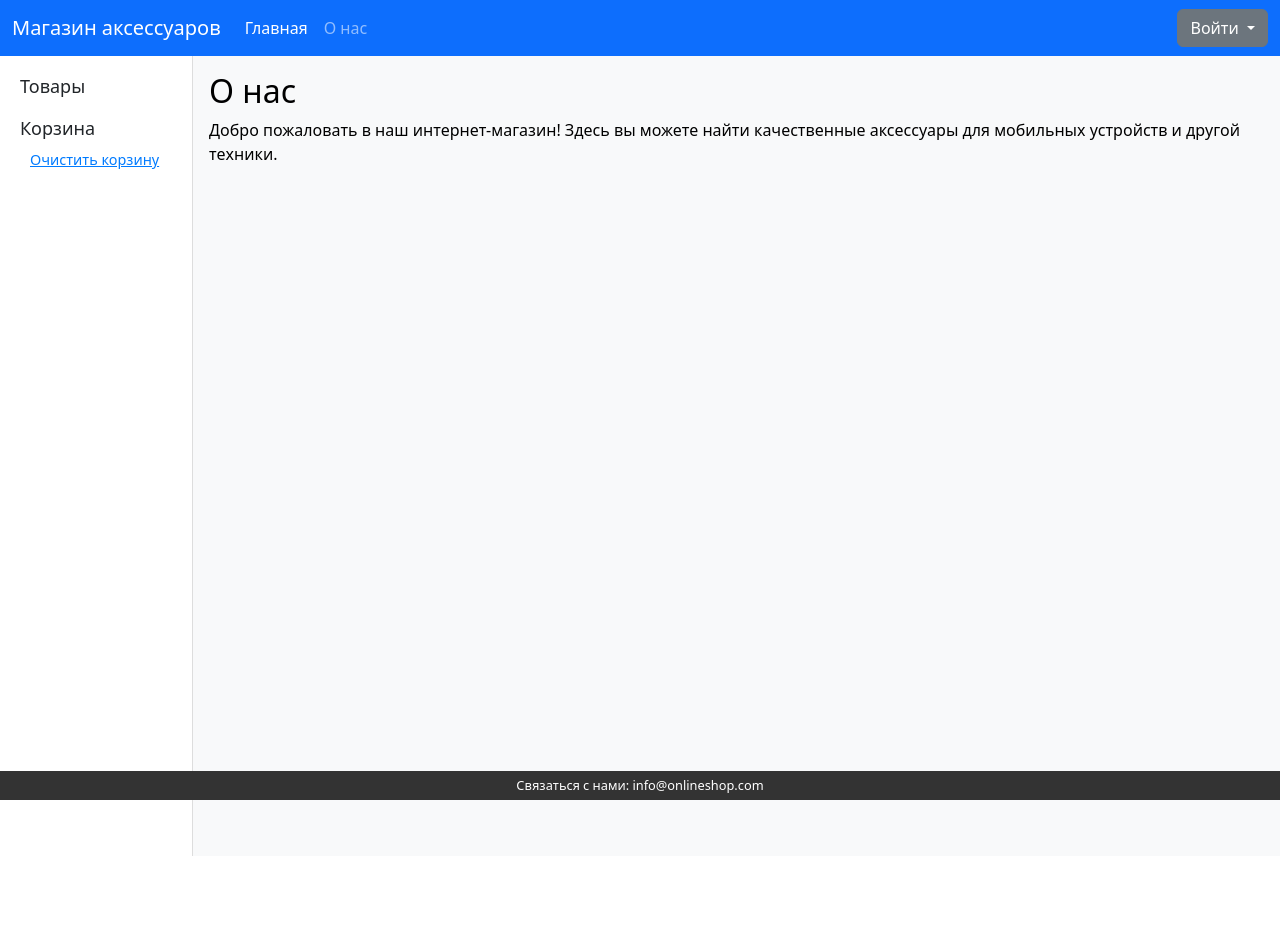
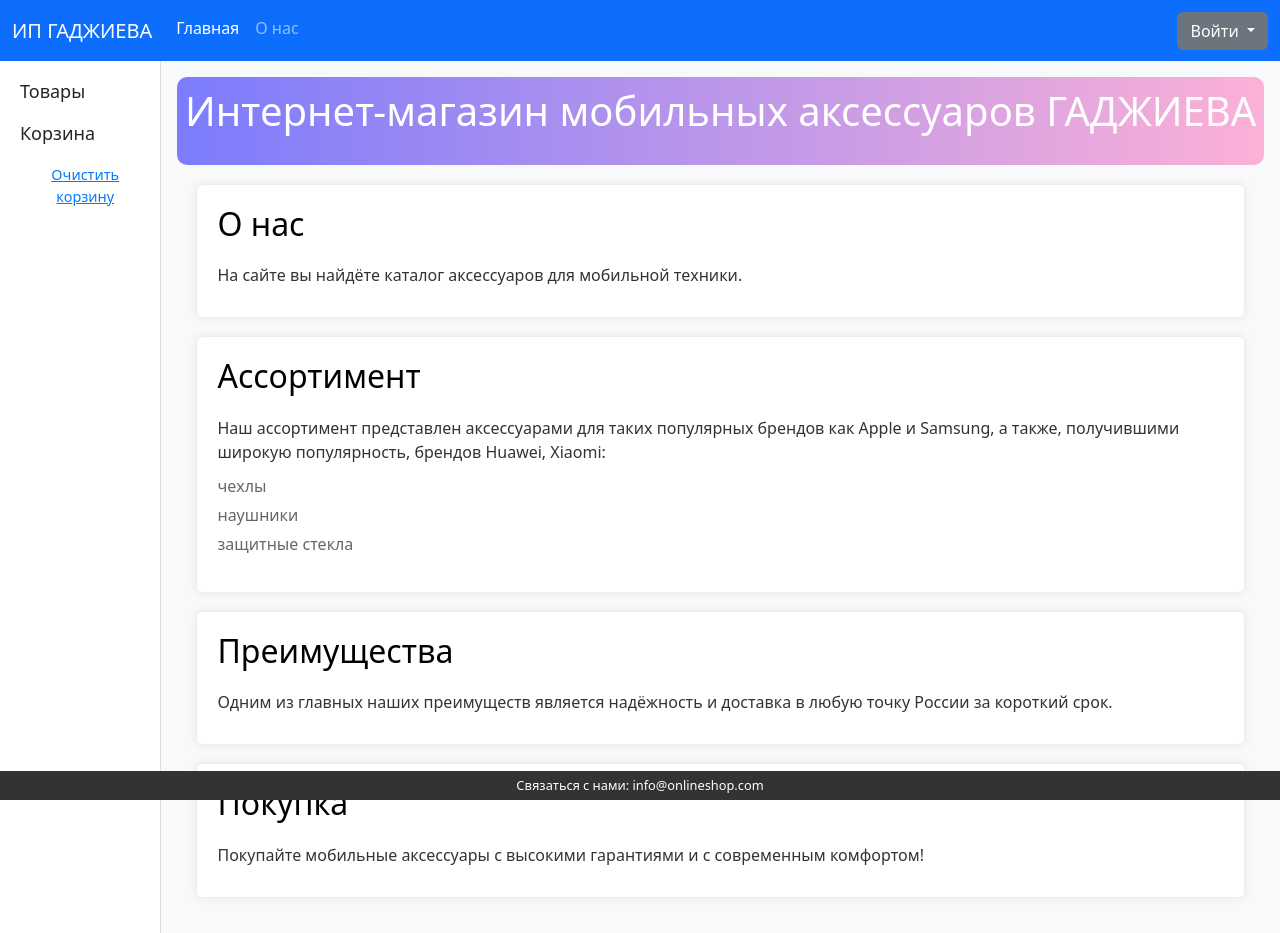
Before and after one commit to DarkGolly/online_shop, a website: page public/index.html in a window 1280 px wide. Before the commit the page ends 856 px from the top, so only its background shows below. Drawn offline with nearby package versions, Linux system fonts and the light colour scheme; no server answers.

Commit message:
changed about's page styles

```diff
--- /dev/null
+++ b/public/css/stylesAbout.css
@@ -0,0 +1,34 @@
+
+h1, h2 {
+    margin-bottom: 20px;
+}
+
+.about-p {
+    margin-bottom: 10px;
+    color: #333;
+}
+
+ul {
+    list-style-type: none;
+    padding: 0;
+}
+
+li {
+    margin-bottom: 5px;
+    color: #666;
+}
+
+.about {
+    margin: 20px;
+    padding: 20px;
+    background-color: white;
+    border-radius: 5px;
+    box-shadow: 0 0 10px rgba(0, 0, 0, 0.1);
+}
+.about-header {
+    background: linear-gradient(to right, rgba(0, 0, 255, 0.5), rgba(255, 105, 180, 0.5));
+    color: white;
+    padding: 10px 0;
+    text-align: center;
+    border-radius: 10px;
+}
--- a/public/index.html
+++ b/public/index.html
@@ -6,25 +6,7 @@
     <title>Аксессуары</title>
     <link rel="stylesheet" href="css/style.css">
     <link href="https://cdn.jsdelivr.net/npm/bootstrap@5.3.3/dist/css/bootstrap.min.css" rel="stylesheet" integrity="sha384-QWTKZyjpPEjISv5WaRU9OFeRpok6YctnYmDr5pNlyT2bRjXh0JMhjY6hW+ALEwIH" crossorigin="anonymous">
-    <!--<style>
-        /* Пользовательские стили */
-        /* Центрирование текста заголовка */
-        .btn-right {
-            position: absolute;
-            right: 0;
-            top: 0;
-            background-color: #007bff;
-            font-size: large;
-        }
-        .btn-exit {
-            position: absolute;
-            right: 80px;
-            top: 0;
-            background-color: #5615f6;
-            font-size: large;
-            display: none;
-        }
-    </style>-->
+    <link rel="stylesheet" href="css/stylesAbout.css">
     <style>
     </style>
 </head>
@@ -32,7 +14,7 @@
 <header>
     <nav class="navbar navbar-expand-lg bg-primary" data-bs-theme="dark">
         <div class="container-fluid">
-            <a class="navbar-brand" href="index.html">Магазин аксессуаров</a>
+            <a class="navbar-brand" href="index.html">ИП ГАДЖИЕВА</a>
             <button class="navbar-toggler" type="button" data-bs-toggle="collapse" data-bs-target="#navbarSupportedContent" aria-controls="navbarSupportedContent" aria-expanded="false" aria-label="Переключатель навигации">
                 <span class="navbar-toggler-icon"></span>
             </button>
@@ -53,8 +35,6 @@
                         <ul class="dropdown-menu">
                             <li><a onclick="onLogIned(event)" id="login" class="dropdown-item btn btn-primary">Войти</a></li>
                             <li><a onclick="onExit(event)" id="exit" class="dropdown-item btn btn-danger">Выйти</a></li>
-                            <!--<button onclick="onLogIned(event)" id="login" class="btn btn-primary btn-right">Войти</button>-->
-                            <!--<button onclick="onExit(event)" id="exit" class="btn-exit">Выйти</button>-->
                         </ul>
                     </div>
                 </form>
@@ -69,7 +49,6 @@
                 <h2>Товары</h2>
                 <ul id="category-list">
                     <!-- Main categories will be dynamically populated here -->
-
                 </ul>
             </section>
             <section id="shopping-cart">
@@ -83,16 +62,36 @@
 
         <main id="content" class="text-bg-light p-3">
             <section id="about">
-                <h2>О нас</h2>
-                <p>Добро пожаловать в наш интернет-магазин! Здесь вы можете найти качественные аксессуары для мобильных устройств и другой техники.</p>
-
+                <header class="about-header">
+                    <h1>Интернет-магазин мобильных аксессуаров ГАДЖИЕВА</h1>
+                </header>
+                <section class="about">
+                    <h2>О нас</h2>
+                    <p class="about-p">На сайте вы найдёте каталог аксессуаров для мобильной техники.</p>
+                </section>
+                <section class="about">
+                    <h2>Ассортимент</h2>
+                    <p class="about-p">Наш ассортимент представлен аксессуарами для таких популярных брендов как Apple и Samsung, а также, получившими широкую популярность, брендов Huawei, Xiaomi:</p>
+                    <ul>
+                        <li>чехлы</li>
+                        <li>наушники</li>
+                        <li>защитные стекла</li>
+                    </ul>
+                </section>
+                <section class="about">
+                    <h2>Преимущества</h2>
+                    <p class="about-p">Одним из главных наших преимуществ является надёжность и доставка в любую точку России за короткий срок.</p>
+                </section>
+                <section class="about">
+                    <h2>Покупка</h2>
+                    <p class="about-p">Покупайте мобильные аксессуары с высокими гарантиями и с современным комфортом!</p>
+                </section>
             </section>
         </main>
 
     </div>
     <footer>
         <p>Связаться с нами: info@onlineshop.com</p>
-        <!-- <button id="admin-login-btn" onclick="showAdminLoginForm()">Панель администратора</button> -->
     </footer>
 <script src="https://cdn.jsdelivr.net/npm/bootstrap@5.3.3/dist/js/bootstrap.bundle.min.js" integrity="sha384-YvpcrYf0tY3lHB60NNkmXc5s9fDVZLESaAA55NDzOxhy9GkcIdslK1eN7N6jIeHz" crossorigin="anonymous"></script>
 <script src="js/script.js"></script>
```
